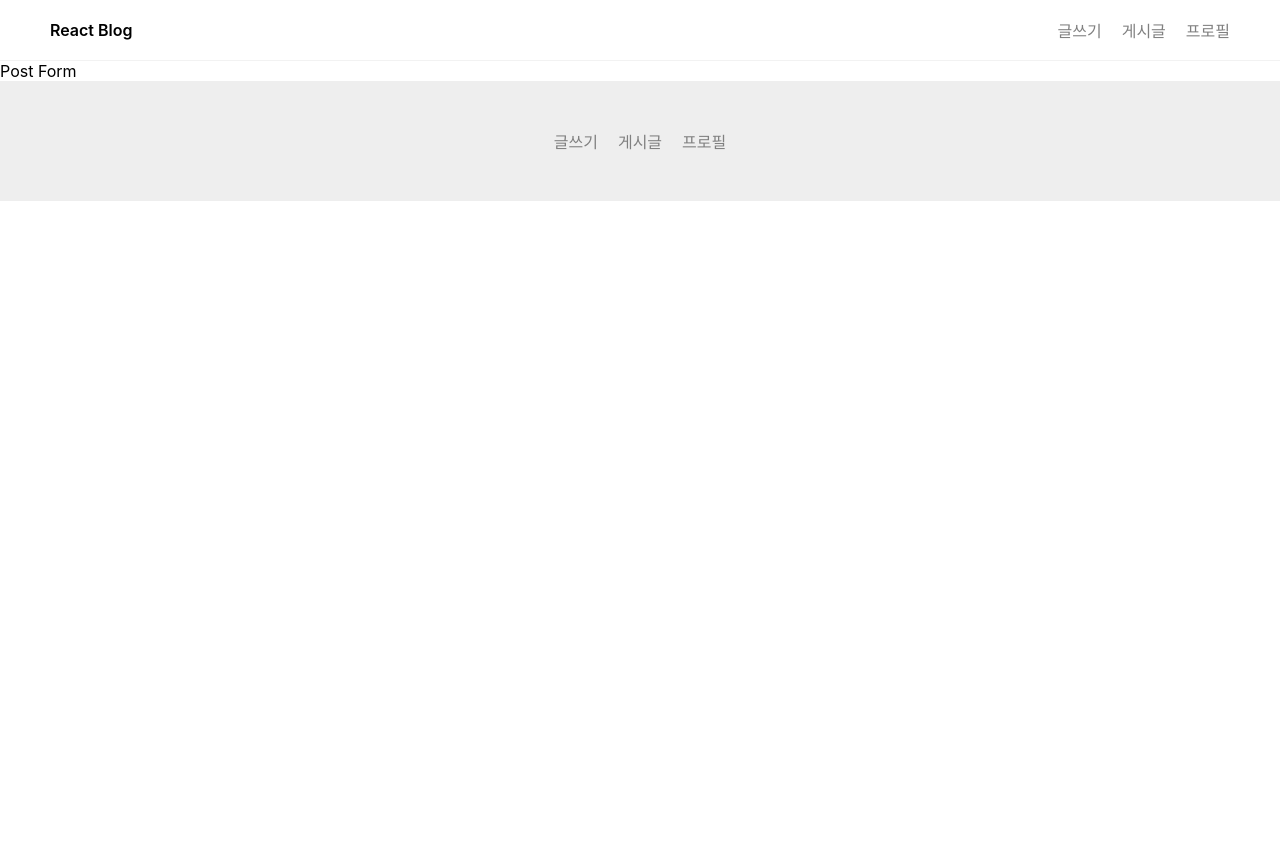
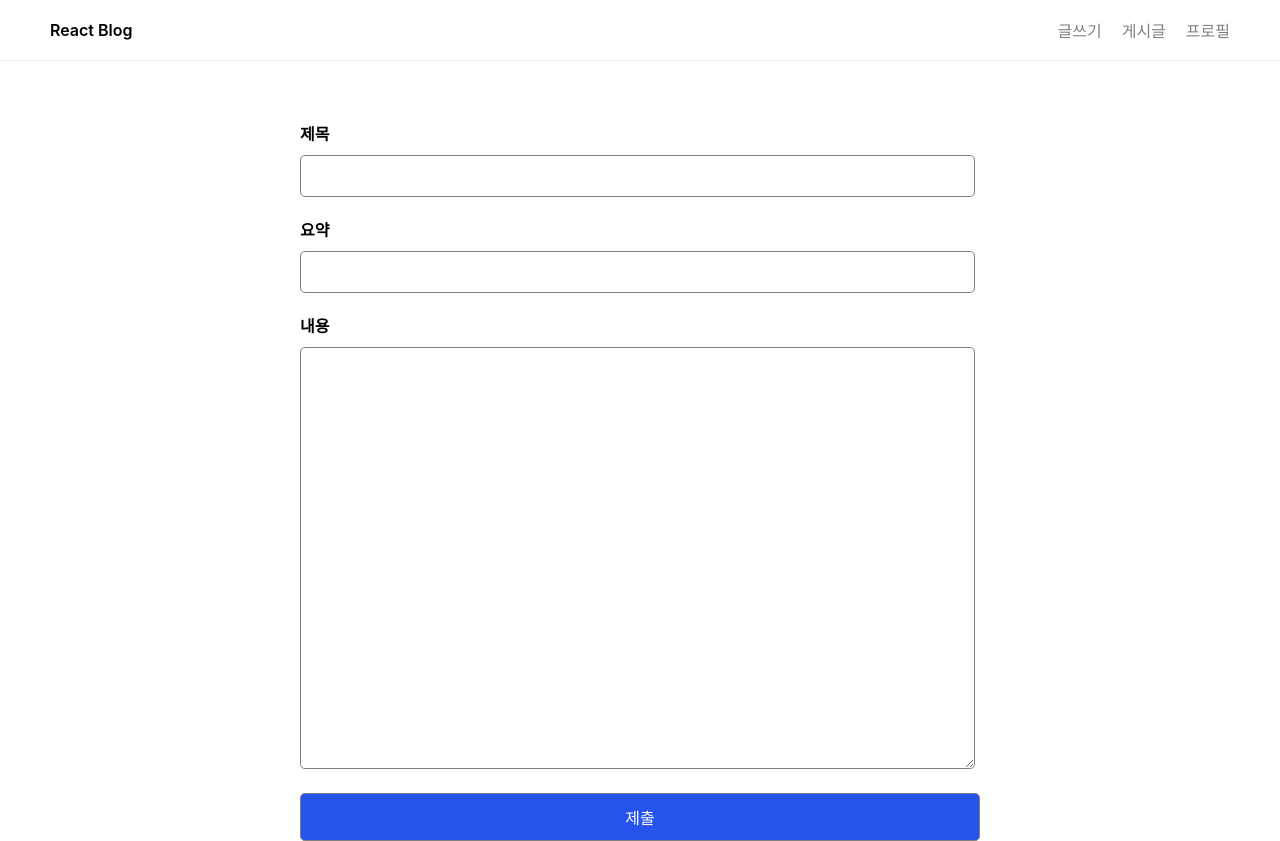
Before and after one commit to hoonj170214/blog, a React (Create React App) app: page /posts/new in a window 1280 px wide. Before the commit the page ends 800 px from the top, so only its background shows below. Built offline with nearby package versions, Linux system fonts and the light colour scheme.

Commit message:
feat: form 컴포넌트 제작

```diff
--- /dev/null
+++ b/src/components/PostForm.tsx
@@ -0,0 +1,21 @@
+export default function PostForm() {
+  return (
+    <form action="/post" method="post" className="form">
+      <div className="form__block">
+        <label htmlFor="title">제목</label>
+        <input type="text" name="title" id="title" required />
+      </div>
+      <div className="form__block">
+        <label htmlFor="summary">요약</label>
+        <input type="text" name="summary" id="summary" required />
+      </div>
+      <div className="form__block">
+        <label htmlFor="content">내용</label>
+        <textarea name="content" id="content" required />
+      </div>
+      <div className="form__block">
+        <input type="submit" value="제출" className="form__btn--submit" />
+      </div>
+    </form>
+  );
+}
--- a/src/pages/posts/new.tsx
+++ b/src/pages/posts/new.tsx
@@ -1,13 +1,12 @@
 import Footer from 'components/Footer';
 import Header from 'components/Header';
-import PostDetail from 'components/PostDetail';
+import PostForm from 'components/PostForm';
 
 export default function PostNew() {
   return (
     <>
       <Header />
-      <div>Post Form</div>
-      <Footer />
+      <PostForm />
     </>
   );
 }
```
